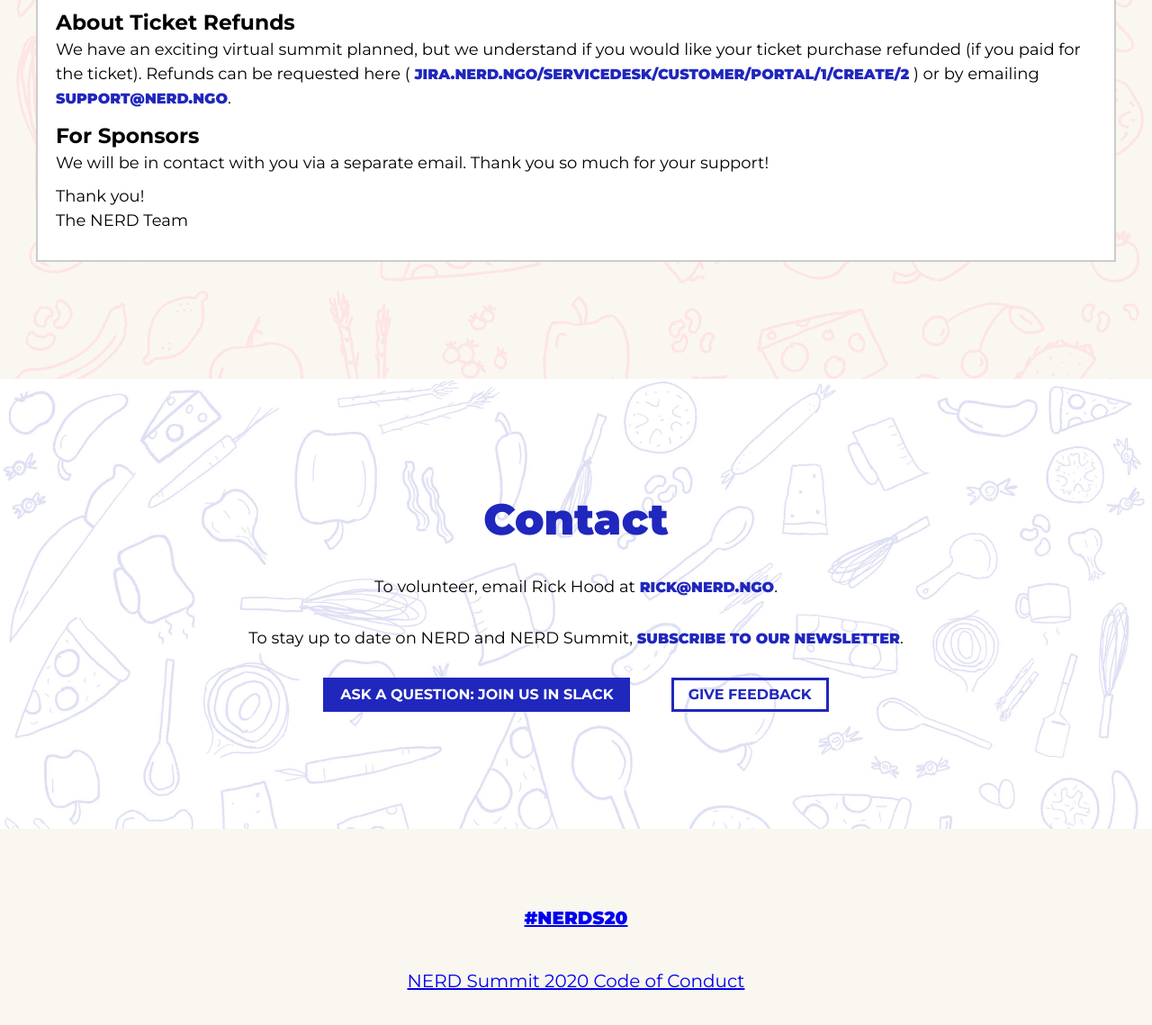
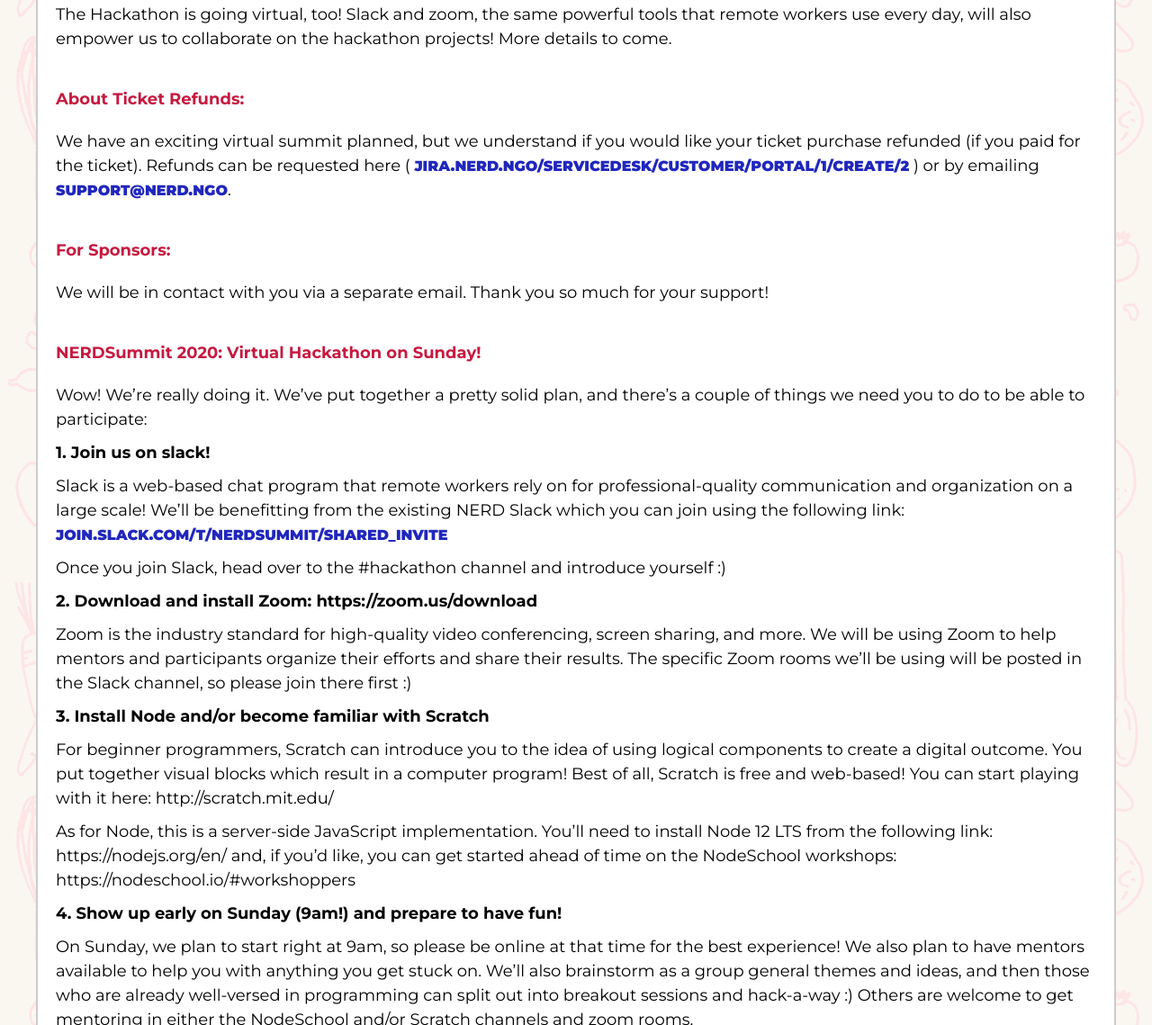
Before and after one commit to NERDngo/nerdsummit2020, a website: page virtual.html in a window 1280 px wide. Shown: the part 1840-2979 px from the top of the page at 90% size. Drawn offline with nearby package versions, Linux system fonts and the light colour scheme; no server answers; a script that the page names is missing.

Commit message:
added hackathon stuff

```diff
--- a/virtual.html
+++ b/virtual.html
@@ -79,7 +79,9 @@
 
         <p>We will have a Zoom link for each of the "rooms": 135, 145, 221 321, 325 & 329.  Plus we will have other "Zoom Rooms" setup for general discussion and help (TBD).  This will all be listed on the NERD website.  </p>
 
-        <p>A NERD Summit organizer will be in each meeting acting as host, to help speaker and attendees as needed.</p>
+        <p>A NERD Summit organizer will be in each meeting acting as host, to help speaker and attendees as needed. </p>
+
+        <br>
 
         <h4>FOR ATTENDEES:</h4>
 
@@ -104,6 +106,8 @@
 
         <p>* if you are not on the NERD Summit Slack you can join here: <a href="https://nerd.ngo/join">nerd.ngo/join</a>  </p>
 
+        <br>
+
         <h4>FOR SPEAKERS:</h4>
 
         <p>Join the Zoom session the same way as attendees do above. When entering the Zoom session, announce that you are there and the host will allow you to share your screen. Once you are sharing your screen, you are ready to proceed when the session start time arrives. </p>
@@ -114,14 +118,52 @@
 
         <p>The Hackathon is going virtual, too! Slack and zoom, the same powerful tools that remote workers use every day, will also empower us to collaborate on the hackathon projects! More details to come.  </p>
 
-        <h3>About Ticket Refunds </h3>
+        <br>
+
+        <h4>About Ticket Refunds:</h4>
 
         <p>We have an exciting virtual summit planned, but we understand if you would like your ticket purchase refunded (if you paid for the ticket). Refunds can be requested here (  <a href="https://jira.nerd.ngo/servicedesk/customer/portal/1/create/2">jira.nerd.ngo/servicedesk/customer/portal/1/create/2</a> ) or by emailing
         <a mailto="support@nerd.ngo">support@nerd.ngo</a>. </p>
 
-        <h3>For Sponsors </h3>
+        <a name="virtual-hackathon"></a>
 
-        <p>We will be in contact with you via a separate email.  Thank you so much for your support!  </p>
+        <br>
+
+        <h4>For Sponsors:</h4>
+
+        <p>We will be in contact with you via a separate email.  Thank you so much for your support! </p>
+
+        <br>
+
+        <h4>NERDSummit 2020: Virtual Hackathon on Sunday!</h4>
+
+            <p>Wow!  We’re really doing it.  We’ve put together a pretty solid plan, and there’s a couple of things we need you to do to be able to participate:</p>
+
+            <p><strong>1. Join us on slack!</strong></p>
+
+            <p>Slack is a web-based chat program that remote workers rely on for professional-quality communication and organization on a large scale!  We’ll be benefitting from the existing NERD Slack which you can join using the following link:
+
+        <a href="https://join.slack.com/t/nerdsummit/shared_invite/enQtNDcyODQ2ODg0NTAyLTllYjIzY2U0ZWE4YjJmYWM0MjVkNTYxMmZmMzUxZGFiYTM3YWE4MzA0ZDZmZTkzZGRiMDVkNTc5OGE5MWQ2YjY" target="_blank">join.slack.com/t/nerdsummit/shared_invite</a></p>
+
+            <p>Once you join Slack, head over to the #hackathon channel and introduce yourself :)</p>
+
+            <p><strong>2. Download and install Zoom: https://zoom.us/download </strong></p>
+
+            <p>Zoom is the industry standard for high-quality video conferencing, screen sharing, and more.  We will be using Zoom to help mentors and participants organize their efforts and share their results.  The specific Zoom rooms we’ll be using will be posted in the Slack channel, so please join there first :)</p>
+
+            <p><strong>3. Install Node and/or become familiar with Scratch </strong></p>
+
+            <p>For beginner programmers, Scratch can introduce you to the idea of using logical components to create a digital outcome.  You put together visual blocks which result in a computer program!  Best of all, Scratch is free and web-based!  You can start playing with it here: http://scratch.mit.edu/ </p>
+
+            <p>As for Node, this is a server-side JavaScript implementation.  You’ll need to install Node 12 LTS from the following link: https://nodejs.org/en/  and, if you’d like, you can get started ahead of time on the NodeSchool workshops: https://nodeschool.io/#workshoppers  </p>
+
+            <p><strong>4. Show up early on Sunday (9am!) and prepare to have fun! </strong></p>
+
+            <p>On Sunday, we plan to start right at 9am, so please be online at that time for the best experience!  We also plan to have mentors available to help you with anything you get stuck on.  We’ll also brainstorm as a group general themes and ideas, and then those who are already well-versed in programming can split out into breakout sessions and hack-a-way :)  Others are welcome to get mentoring in either the  NodeSchool and/or Scratch channels and zoom rooms. </p>
+
+            <p>At the end of the session, we’ll close out with presentations over Zoom from anyone interested in sharing their creations.  We’ll then open it up for feedback, and we’ll learn and grow for next year! </p>
+
+            <p>Looking forward to meeting you all on-line :) </p>
 
         <p>Thank you!<br>
         The NERD Team</p>
```
Also changed, not shown: index.html (+3 -2 lines).
